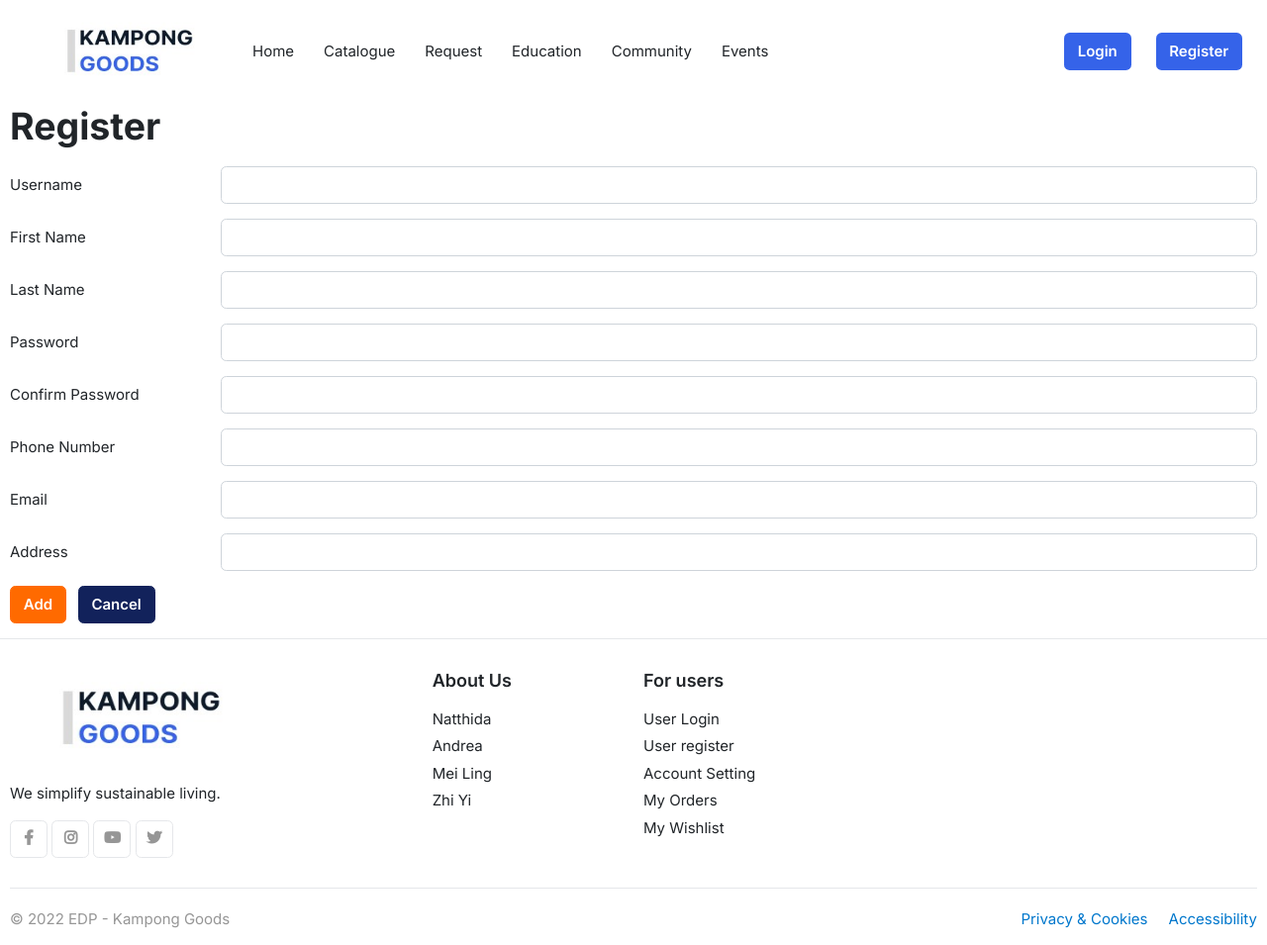
After one commit to chasingsunsets/kampong-goods, an ASP.NET Core app: page /Customers/Register in a window 1280 px wide. The commit adds this page. Shown: the whole page at 99% size. Run offline with ASP.NET Core 8, Linux system fonts and the light colour scheme; style sheets or scripts are compiled from the project's sources; some libraries are stand-ins or nearby versions; some web fonts are replaced.

Commit message:
basic cust c db
Add-Migration Custdb
Update-Database

```diff
--- /dev/null
+++ b/kampong-goods/Pages/Customers/Profile.cshtml
@@ -0,0 +1,4 @@
+@page
+@model kampong_goods.Pages.Customers.ProfileModel
+@{
+}
--- /dev/null
+++ b/kampong-goods/Pages/Customers/Register.cshtml
@@ -0,0 +1,75 @@
+@page
+@model kampong_goods.Pages.Customers.RegisterModel
+@{
+    ViewData["Title"] = "Register";
+}
+
+<h1 class="mb-3">@ViewData["Title"]</h1>
+<form class="mt-3" method="post">
+    <div asp-validation-summary="All" class="text-danger"></div>
+
+    <div class="row mb-3">
+        <label class="col-sm-2 col-form-label" asp-for="RModel.Username"></label>
+        <div class="col-sm-10">
+            <input class="form-control" asp-for="RModel.Username" />
+            <span asp-validation-for="RModel.Username" class="text-danger"></span>
+        </div>
+    </div>
+
+    <div class="row mb-3">
+        <label class="col-sm-2 col-form-label" asp-for="RModel.FName"></label>
+        <div class="col-sm-10">
+            <input class="form-control" asp-for="RModel.FName" />
+            <span asp-validation-for="RModel.FName" class="text-danger"></span>
+        </div>
+    </div>
+    <div class="row mb-3">
+        <label class="col-sm-2 col-form-label" asp-for="RModel.LName"></label>
+        <div class="col-sm-10">
+            <input class="form-control" asp-for="RModel.LName" />
+            <span asp-validation-for="RModel.LName" class="text-danger"></span>
+        </div>
+    </div>
+
+    <div class="row mb-3">
+        <label class="col-sm-2 col-form-label" asp-for="RModel.Password"></label>
+        <div class="col-sm-10">
+            <input class="form-control" asp-for="RModel.Password" />
+            <span asp-validation-for="RModel.Password" class="text-danger"></span>
+        </div>
+    </div>
+
+    <div class="row mb-3">
+        <label class="col-sm-2 col-form-label" asp-for="RModel.ConfirmPassword"></label>
+        <div class="col-sm-10">
+            <input class="form-control" asp-for="RModel.ConfirmPassword" />
+            <span asp-validation-for="RModel.ConfirmPassword" class="text-danger"></span>
+        </div>
+    </div>
+    <div class="row mb-3">
+        <label class="col-sm-2 col-form-label" asp-for="RModel.PhoneNo"></label>
+        <div class="col-sm-10">
+            <input class="form-control" asp-for="RModel.PhoneNo" />
+            <span asp-validation-for="RModel.PhoneNo" class="text-danger"></span>
+        </div>
+    </div>
+    <div class="row mb-3">
+        <label class="col-sm-2 col-form-label" asp-for="RModel.Email"></label>
+        <div class="col-sm-10">
+            <input class="form-control" asp-for="RModel.Email" />
+            <span asp-validation-for="RModel.Email" class="text-danger"></span>
+        </div>
+    </div>
+
+    <div class="row mb-3">
+        <label class="col-sm-2 col-form-label" asp-for="RModel.Address"></label>
+        <div class="col-sm-10">
+            <input class="form-control" asp-for="RModel.Address" oninput="this.value = this.value.toUpperCase()" />
+            <span asp-validation-for="RModel.Address" class="text-danger"></span>
+        </div>
+    </div>
+    <div>
+        <input type="submit" value="Add" class="btn btn-primary" />
+        <a class="btn btn-secondary ms-2" href="/">Cancel</a>
+    </div>
+</form>
--- /dev/null
+++ b/kampong-goods/Pages/Customers/Register.cshtml.cs
@@ -0,0 +1,67 @@
+using kampong_goods.Models;
+using Microsoft.AspNetCore.Identity;
+using Microsoft.AspNetCore.Mvc;
+using Microsoft.AspNetCore.Mvc.RazorPages;
+using Microsoft.Win32;
+
+namespace kampong_goods.Pages.Customers
+{
+    public class RegisterModel : PageModel
+    {
+
+        private UserManager<CustomersInfo> userManager { get; }
+        private SignInManager<CustomersInfo> signInManager { get; }
+
+        [BindProperty]
+        public Register RModel { get; set; }
+
+
+
+        public RegisterModel(UserManager<CustomersInfo> userManager,
+        SignInManager<CustomersInfo> signInManager,
+        IWebHostEnvironment environment)
+        {
+            this.userManager = userManager;
+            this.signInManager = signInManager;
+
+        }
+        public void OnGet()
+        {
+        }
+        //Save data into the database
+        public async Task<IActionResult> OnPostAsync()
+        {
+            if (ModelState.IsValid)
+            {
+
+                var user = new CustomersInfo()
+                {
+                    UserName = RModel.Username,
+                    Email = RModel.Email,
+
+                    LName = RModel.LName,
+                    FName = RModel.FName,
+
+                    PhoneNumber = RModel.PhoneNo,
+                    Address = RModel.Address,
+
+
+                };
+                var result = await userManager.CreateAsync(user, RModel.Password);
+                if (result.Succeeded)
+                {
+                    await signInManager.SignInAsync(user, false);
+                    return RedirectToPage("Profile");
+                }
+                foreach (var error in result.Errors)
+                {
+                    ModelState.AddModelError("", error.Description);
+                }
+            }
+            return Page();
+        }
+
+
+
+    }
+}
--- a/kampong-goods/Pages/Shared/_Layout.cshtml
+++ b/kampong-goods/Pages/Shared/_Layout.cshtml
@@ -40,6 +40,12 @@
             color: white;
             background: #3563E9;
         }
+        .registerBtn {
+            color: white;
+            background: #3563E9;
+            margin-left: 25px;
+
+        }
     </style>
 </head>
 <body>
@@ -76,9 +82,14 @@
                     </ul>
 
                     <div class="d-flex align-items-center">
-                        <button type="button" class="btn loginBtn" style="justify-content-end">Login</button>
+
+                        <a class="btn loginBtn " style="color:white;" asp-page="/Customers/Login">Login</a>
+
+                        <a class="btn  registerBtn" style="color:white;" asp-page="/Customers/Register">Register</a>
+
                     </div>
                 </div>
+            </div>
             </div>
         </nav>
     </header>
```
Also changed, not shown: kampong-goods/CustomersInfoDbContext.cs (added, +21 -0 lines), kampong-goods/Models/CustomersInfo.cs (added, +30 -0 lines), kampong-goods/Models/Login.cs (added, +15 -0 lines), kampong-goods/Models/Register.cs (added, +59 -0 lines), kampong-goods/Pages/Customers/Login.cshtml (added, +41 -0 lines), kampong-goods/Pages/Customers/Login.cshtml.cs (added, +37 -0 lines), kampong-goods/Pages/Customers/Profile.cshtml.cs (added, +12 -0 lines), kampong-goods/Program.cs (+13 -0 lines), kampong-goods/appsettings.json (+6 -1 lines), 1 other file.
